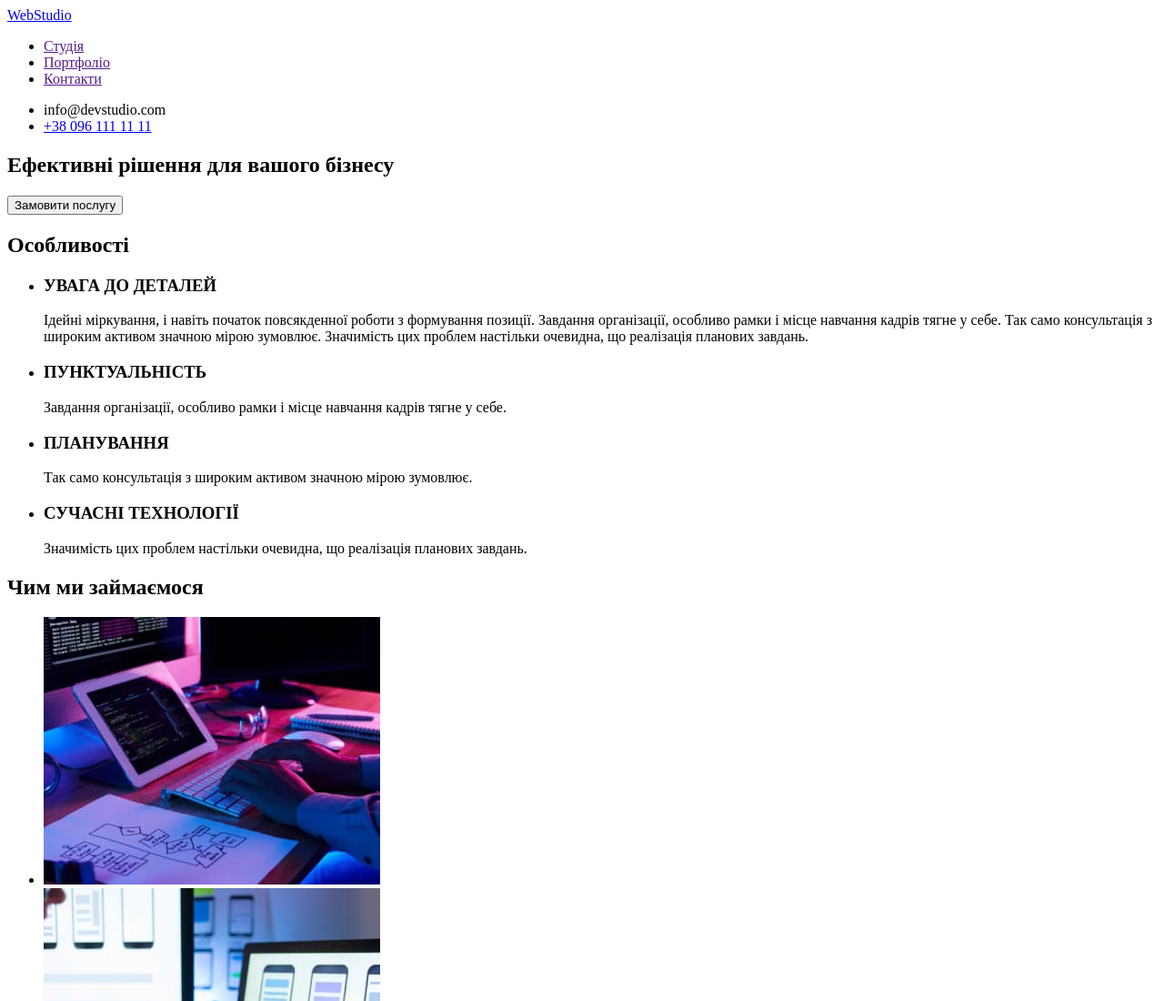
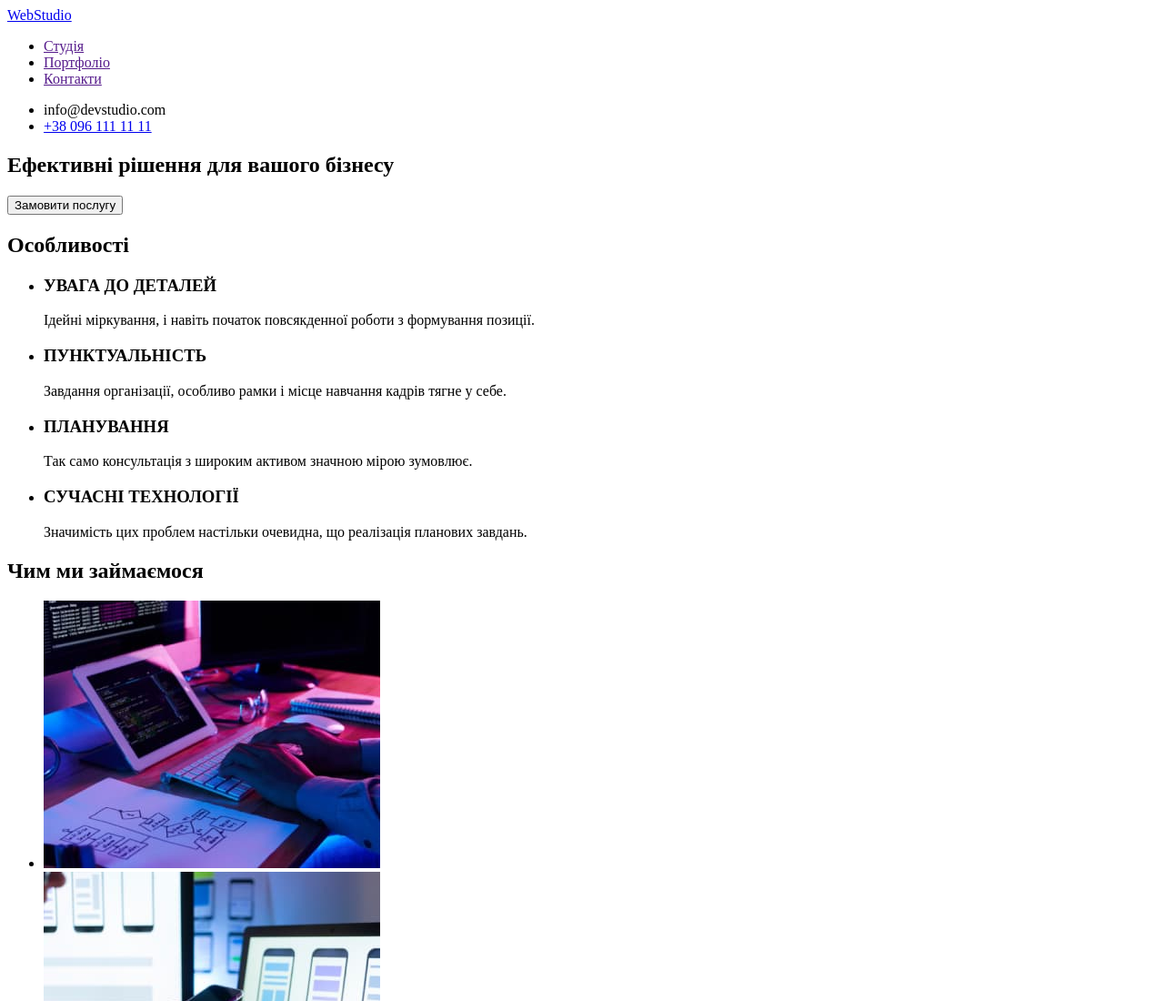
Before and after one commit to YuliaKhyzhuk/goit-markup-hw-01, a plain HTML site: page index.html in a window 1280 px wide. Shown: the top 1100 px of the page at 91% size. Drawn offline with Linux system fonts and the light colour scheme.

Commit message:
Видалений зайвий текст в Особливостях

```diff
--- a/index.html
+++ b/index.html
@@ -31,12 +31,7 @@
         <ul>
           <li>
             <h3>УВАГА ДО ДЕТАЛЕЙ</h3>
-            <p>
-              Ідейні міркування, і навіть початок повсякденної роботи з формування позиції. Завдання
-              організації, особливо рамки і місце навчання кадрів тягне у себе. Так само
-              консультація з широким активом значною мірою зумовлює. Значимість цих проблем
-              настільки очевидна, що реалізація планових завдань.
-            </p>
+            <p>Ідейні міркування, і навіть початок повсякденної роботи з формування позиції.</p>
           </li>
           <li>
             <h3>ПУНКТУАЛЬНІСТЬ</h3>
```
